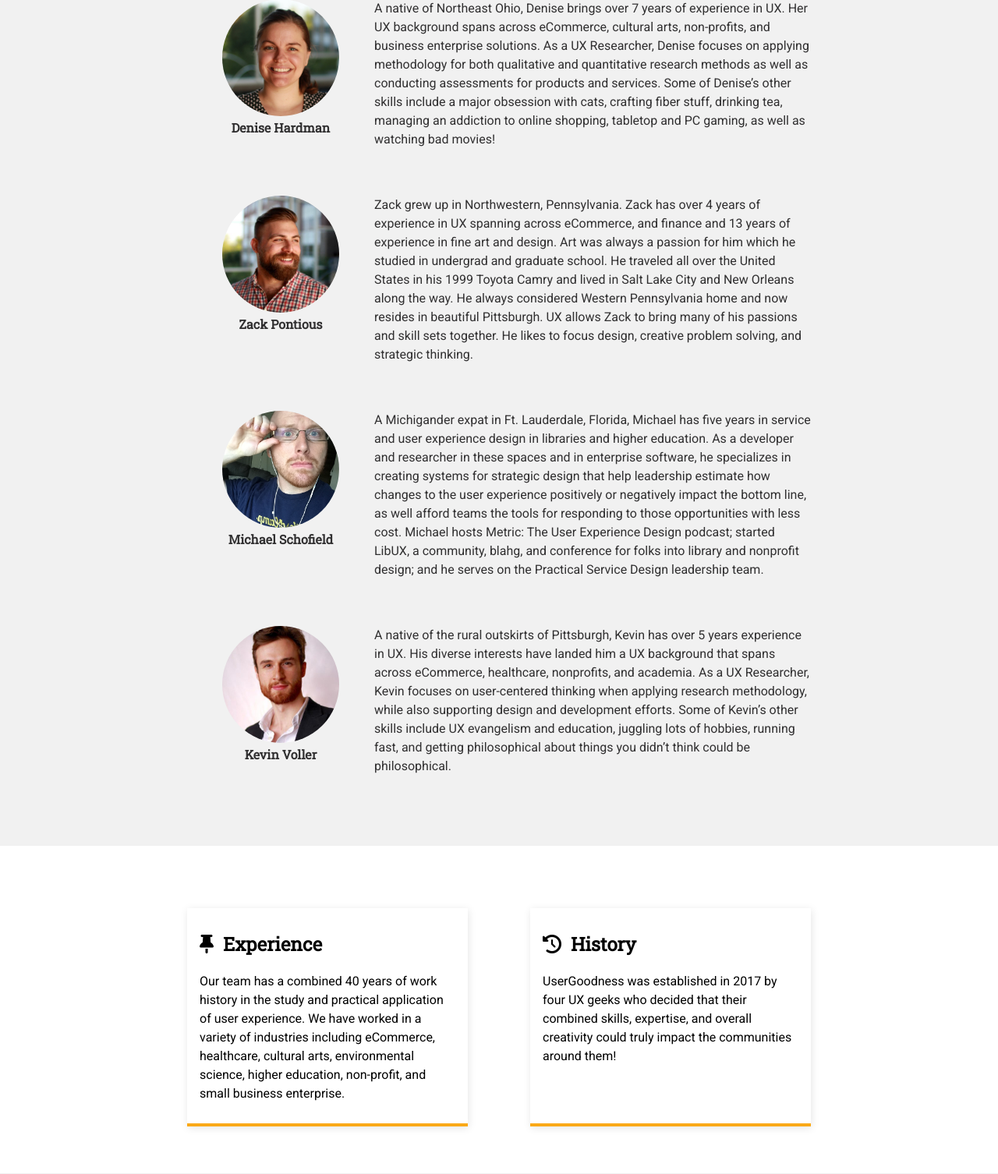
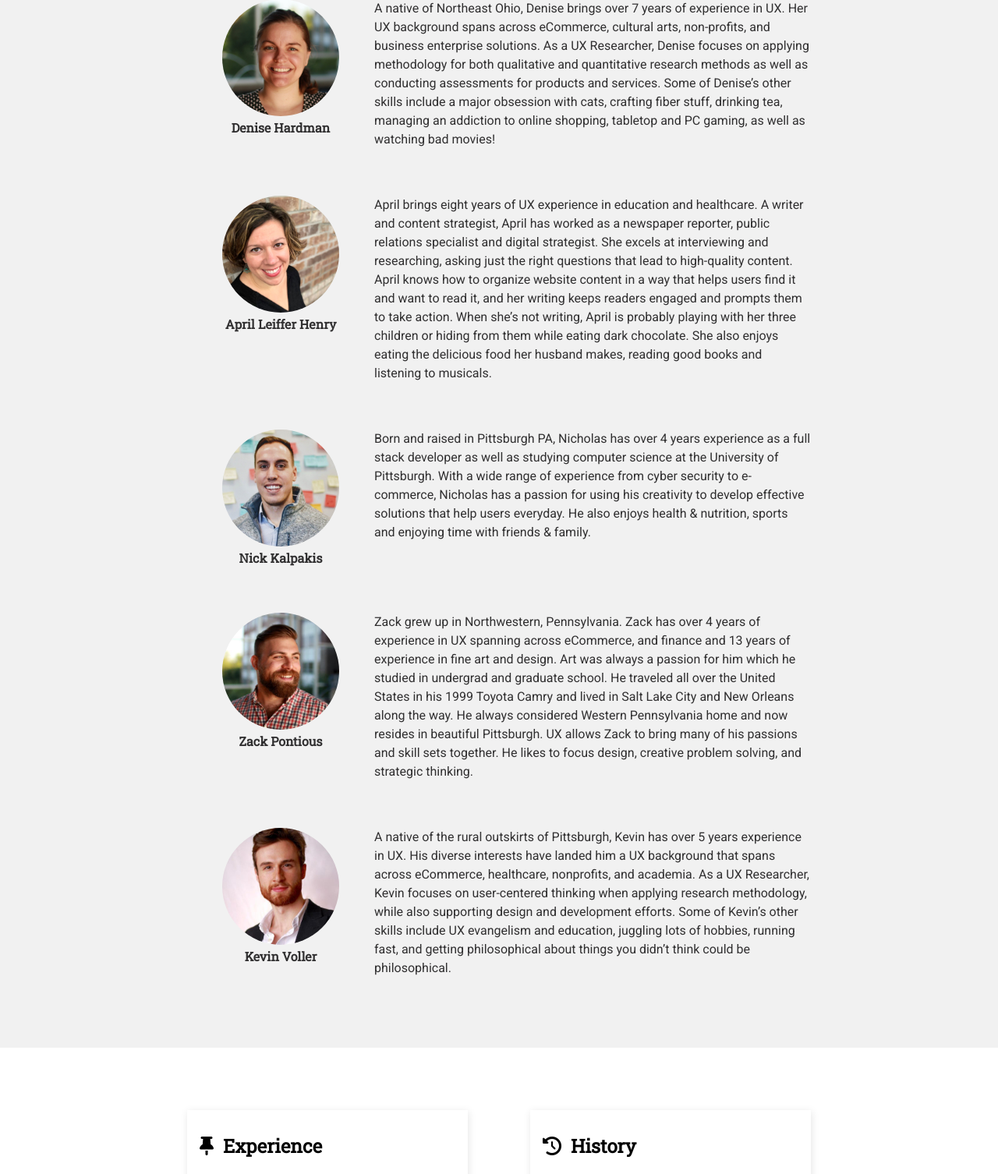
Before and after one commit to timbroadwater/website-beta, a PHP site: page /about in a window 1280 px wide. Shown: the part 1615-3121 px from the top of the page at 78% size. Run offline with PHP 8.4, Linux system fonts and the light colour scheme; style sheets or scripts are compiled from the project's sources; some libraries are stand-ins or nearby versions.

Commit message:
Updating Members

```diff
--- a/about/index.php
+++ b/about/index.php
@@ -48,6 +48,7 @@
 						<p>Tim has over 20 years of expertise in UI Design, Front-End Development, UX Research, and content strategy. He is well-versed  working with digital product life cycles, Lean UX principles, and aligning user goals to business goals. Current areas of interest to Tim include Data Visualization, Enterprise Software Usability, Facilitating Design Thinking, and Omnichannel UX. His UX background spans across advertising, alternate fuels, defense, eCommerce, education, healthcare, library sciences, museums, nonprofit, and software development. Some of Tim’s other skills include data crunching, espresso milkshakes, and tattoos.</p>
 					</div>
 				</div>
+
 				<div class="bio-container">
 					<div class="bio-container-left">
 						<img src="../img/danielledemme.jpg" alt="Danielle Demme" class="bio-container-image"/>
@@ -57,6 +58,7 @@
 						<p>Danielle, currently living in Austin, Texas  brings over 2 years of UI/UX experience from eCommerce, healthcare and enterprise software. Other skills include over 6 years of traditional graphic and visual design. She is passionate about solving complex problems with human centered design and believes in meaningful solutions that create an impact. You can find Danielle on two wheels in the city, on a long run, or traveling the world every chance she gets. Engaging with others and traveling provides her with powerful insights and more importantly, unlocks empathy for the people who could be touched by the designs she creates.</p>
 					</div>
 				</div>
+
 				<div class="bio-container">
 					<div class="bio-container-left">
 						<img src="../img/denisehardman.jpg" alt="Denise Hardman" class="bio-container-image"/>
@@ -66,6 +68,27 @@
 						<p>A native of Northeast Ohio, Denise brings over 7 years of experience in UX. Her UX background spans across eCommerce, cultural arts, non-profits, and business enterprise solutions. As a UX Researcher, Denise focuses on applying methodology for both qualitative and quantitative research methods as well as conducting assessments for products and services. Some of Denise’s other skills include a major obsession with cats, crafting fiber stuff, drinking tea, managing an addiction to online shopping, tabletop and PC gaming, as well as watching bad movies!</p>
 					</div>
 				</div>
+
+				<div class="bio-container">
+					<div class="bio-container-left">
+						<img src="../img/aprilleifferhenry.jpg" alt="April Leiffer Henry" class="bio-container-image"/>
+						<h3>April Leiffer Henry</h3>
+					</div>
+					<div class="bio-container-right">
+						<p>April brings eight years of UX experience in education and healthcare. A writer and content strategist, April has worked as a newspaper reporter, public relations specialist and digital strategist. She excels at interviewing and researching, asking just the right questions that lead to high-quality content. April knows how to organize website content in a way that helps users find it and want to read it, and her writing keeps readers engaged and prompts them to take action. When she’s not writing, April is probably playing with her three children or hiding from them while eating dark chocolate. She also enjoys eating the delicious food her husband makes, reading good books and listening to musicals.</p>
+					</div>
+				</div>
+
+				<div class="bio-container">
+					<div class="bio-container-left">
+						<img src="../img/nickkalpakis.jpg" alt="Nick Kalpakis" class="bio-container-image"/>
+						<h3>Nick Kalpakis</h3>
+					</div>
+					<div class="bio-container-right">
+						<p>Born and raised in Pittsburgh PA, Nicholas has over 4 years experience as a full stack developer as well as studying computer science at the University of Pittsburgh. With a wide range of experience from cyber security to e-commerce, Nicholas has a passion for using his creativity to develop effective solutions that help users everyday.  He also enjoys health & nutrition, sports and enjoying time with friends & family.</p>
+					</div>
+				</div>
+
 				<div class="bio-container">
 					<div class="bio-container-left">
 						<img src="../img/zackpontious.jpg" alt="Zack Pontious" class="bio-container-image"/>
@@ -73,23 +96,6 @@
 					</div>
 					<div class="bio-container-right">
 						<p>Zack grew up in Northwestern, Pennsylvania. Zack has over 4 years of experience in UX spanning across eCommerce, and finance and 13 years of experience in fine art and design. Art was always a passion for him which he studied in undergrad and graduate school. He traveled all over the United States in his 1999 Toyota Camry and lived in Salt Lake City and New Orleans along the way. He always considered Western Pennsylvania home and now resides in beautiful Pittsburgh. UX allows Zack to bring many of his passions and skill sets together. He likes to focus design, creative problem solving, and strategic thinking.</p>
-					</div>
-				</div>
-				<div class="bio-container">
-					<div class="bio-container-left">
-						<img src="../img/mschofield.jpg" alt="Michael Schofield" class="bio-container-image"/>
-						<h3>Michael Schofield</h3>
-					</div>
-					<div class="bio-container-right">
-						<p>A Michigander expat in Ft. Lauderdale, Florida, Michael has five years in service and user
-experience design in libraries and higher education.  As a developer and researcher in
-these spaces and in enterprise software, he specializes in creating systems for strategic design
-that help leadership estimate how changes to the user experience positively or negatively
-impact the bottom line, as well afford teams the tools for responding to those opportunities
-with less cost. Michael hosts Metric: The User Experience Design podcast;
-started LibUX, a community, blahg, and conference
-for folks into library and nonprofit design; and he serves on the Practical Service Design
-leadership team.</p>
 					</div>
 				</div>
 				<div class="bio-container">
```
Also changed, not shown: img/aprilleifferhenry.jpg (added), img/nickkalpakis.jpg (added), scss/_partials/_header.scss (line endings or trailing spaces), scss/styles.scss (line endings or trailing spaces).
